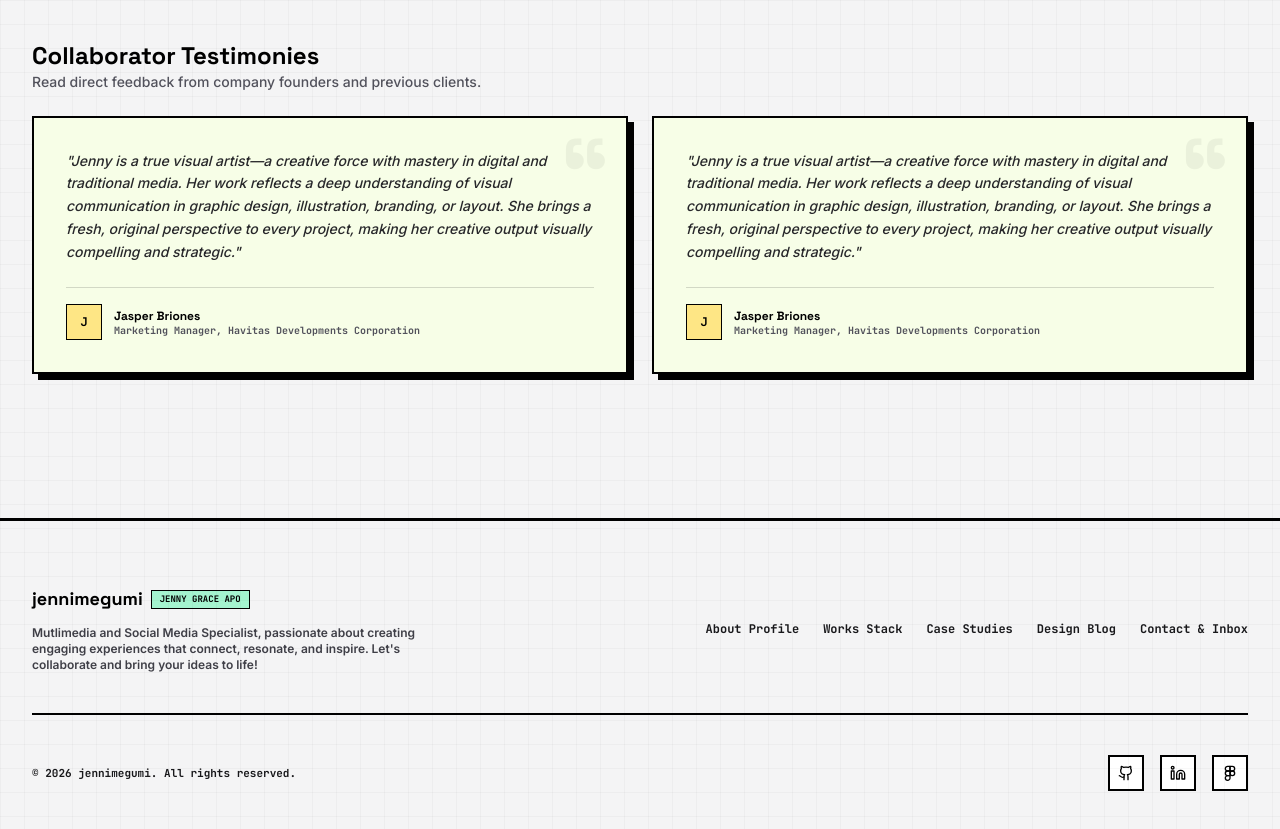
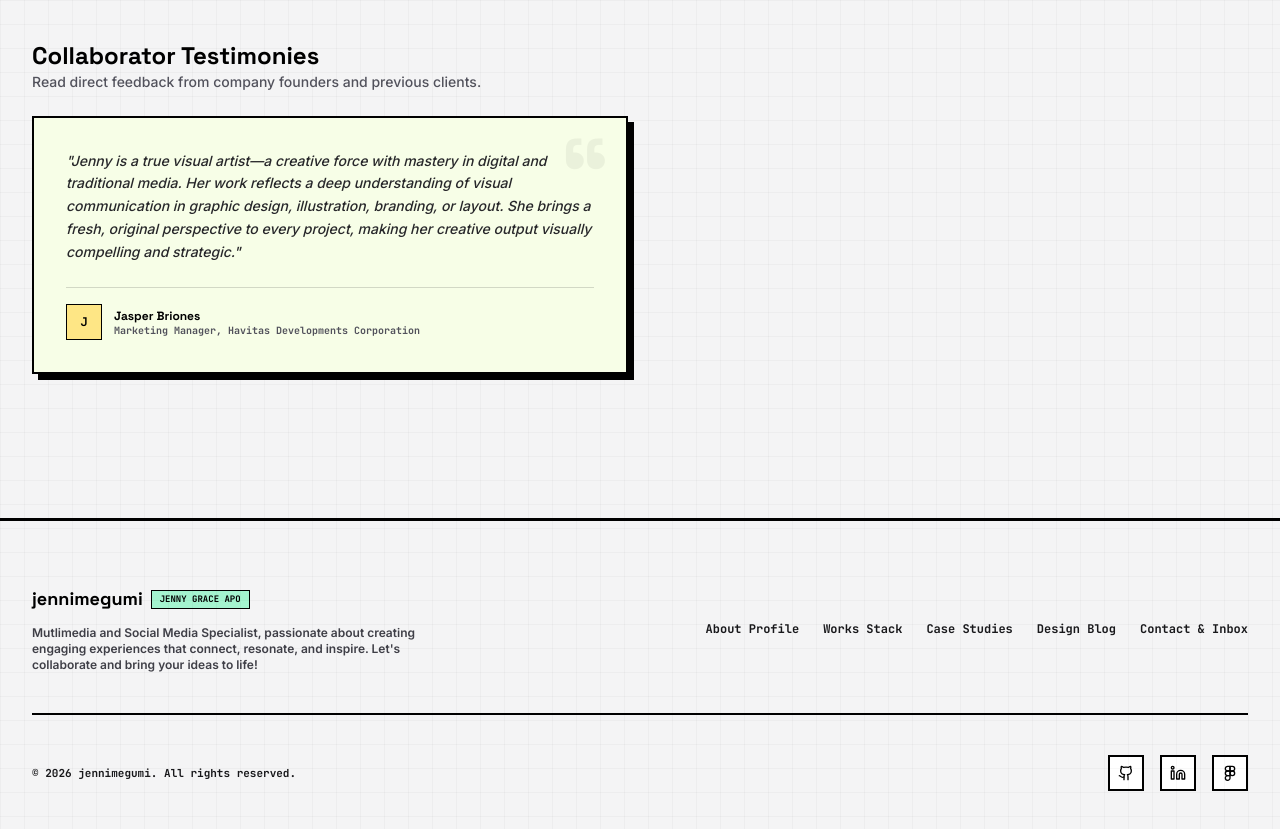
Before and after one commit to jennimegumi/Portfolio-by-jennimegumi, a React (Vite) app: page / in a window 1280 px wide. Shown: the part 1752-2581 px from the top of the page. Built offline with nearby package versions, Linux system fonts and the light colour scheme.

Commit message:
testimony update

```diff
--- a/src/data.ts
+++ b/src/data.ts
@@ -48,11 +48,11 @@ export const DESIGNER_INFO = {
       author: "Jasper Briones",
       role: "Marketing Manager, Havitas Developments Corporation "
     },
-    {
-      quote: "Jenny is a true visual artist—a creative force with mastery in digital and traditional media. Her work reflects a deep understanding of visual communication in graphic design, illustration, branding, or layout. She brings a fresh, original perspective to every project, making her creative output visually compelling and strategic.",
-      author: "Jasper Briones",
-      role: "Marketing Manager, Havitas Developments Corporation "
-    }
+    // {
+    //   quote: "Jenny is a true visual artist—a creative force with mastery in digital and traditional media. Her work reflects a deep understanding of visual communication in graphic design, illustration, branding, or layout. She brings a fresh, original perspective to every project, making her creative output visually compelling and strategic.",
+    //   author: "Jasper Briones",
+    //   role: "Marketing Manager, Havitas Developments Corporation "
+    // }
   ]
 };
 
```
